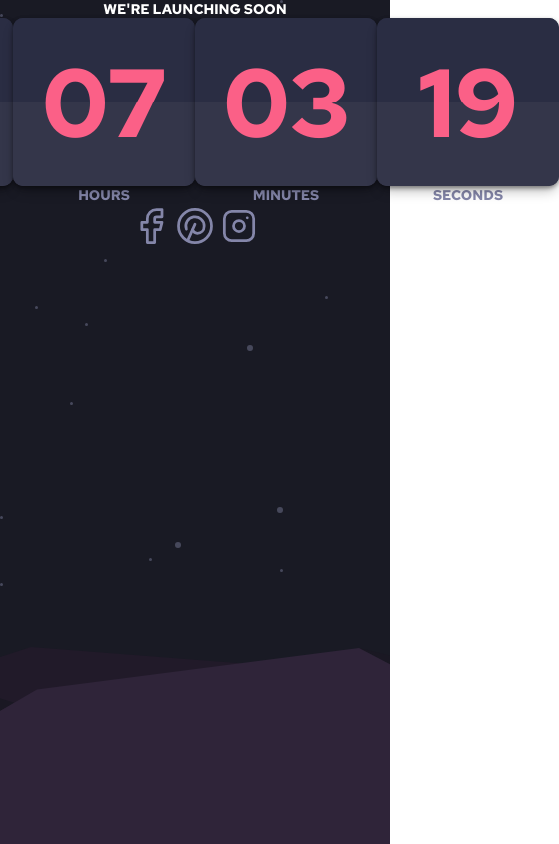
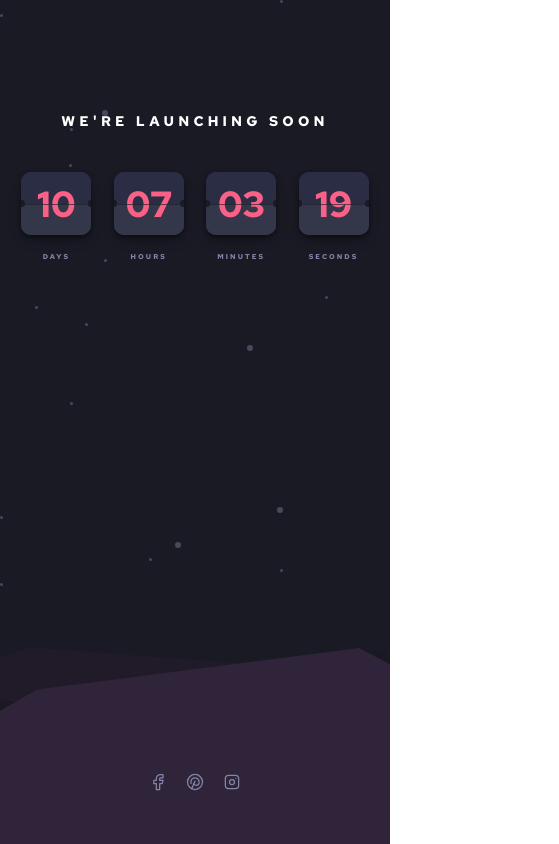
Before and after one commit to alvaromd99/countdown-timer, a website built with Vite: page index.html in a window 390 px wide. Shown: the whole page, 559 px wide, since content can reach past the window. Built offline with nearby package versions, Linux system fonts and the light colour scheme.

Commit message:
make movil media queries

```diff
--- a/style.css
+++ b/style.css
@@ -158,14 +158,6 @@
 		height: 0.5em;
 	}
 
-	.circle.left {
-		top: 2.25em;
-	}
-
-	.circle.right {
-		top: 2.25em;
-	}
-
 	.line {
 		top: 2.5em;
 	}
@@ -182,9 +174,114 @@
 }
 
 @media (375px < width <= 425px) {
+	:root {
+		--card-width: 5em;
+		--card-height: 4.5em;
+		--font-size: 2.6em;
+		--line-height: 1.8;
+		--border-radius: 0.25em;
+		--circle-top: 2em;
+	}
+
+	.container {
+		padding-top: 8em;
+	}
+
+	.counter {
+		gap: 1.6em;
+	}
+
+	.counter-cont h1 {
+		font-size: 1em;
+		letter-spacing: 0.3em;
+		margin-bottom: 3em;
+	}
+
+	.card {
+		margin-bottom: 1.2em;
+	}
+
+	.segment-cont p {
+		font-size: 0.5em;
+		letter-spacing: 0.3em;
+	}
+
+	.circle {
+		width: 0.25em;
+		height: 0.5em;
+	}
+
+	.line {
+		top: 2.25em;
+	}
+
+	.links-cont {
+		bottom: 3rem;
+		gap: 1.2em;
+	}
+
+	.links-cont svg {
+		width: 20px;
+		height: 20px;
+	}
+}
+
+@media (width <= 375px) {
+	:root {
+		--card-width: 5em;
+		--card-height: 4.5em;
+		--font-size: 2.6em;
+		--line-height: 1.8;
+		--border-radius: 0.25em;
+		--circle-top: 1.75em;
+	}
+
+	.container {
+		padding-top: 8em;
+	}
+
+	.counter {
+		gap: 1.6em;
+	}
+
+	.counter-cont h1 {
+		font-size: 1em;
+		letter-spacing: 0.3em;
+		margin-bottom: 3em;
+	}
+
+	.card {
+		margin-bottom: 1.2em;
+	}
+
+	.segment-cont p {
+		font-size: 0.5em;
+		letter-spacing: 0.3em;
+	}
+
+	.circle {
+		width: 0.25em;
+		height: 0.5em;
+	}
+
+	.line {
+		top: 2.25em;
+	}
+
+	.links-cont {
+		bottom: 3rem;
+		gap: 1.2em;
+	}
+
+	.links-cont svg {
+		width: 20px;
+		height: 20px;
+	}
 }
 
 #app {
+	min-width: 375px;
+	max-width: 1440px;
 	min-height: 100vh;
 	background-color: var(--bg-color);
 	background-image: url('/bg-stars.svg');
```
